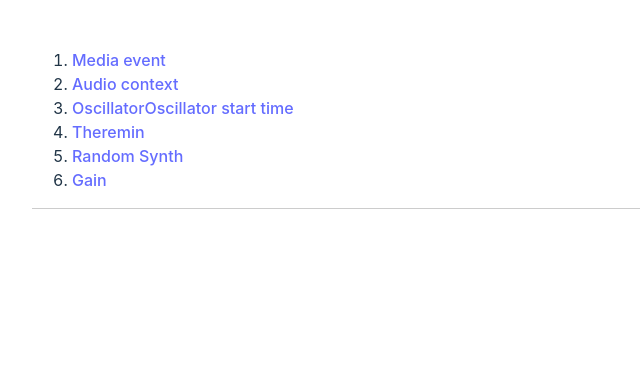
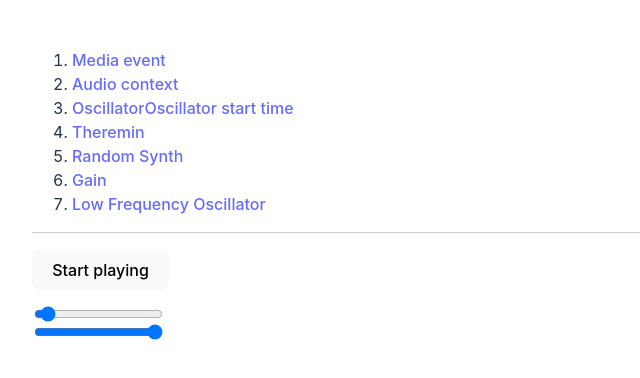
Before and after one commit to gasp/webaudio-vue, a Vue app: page /lfo in a window 1280 px wide. Shown: the top 378 px of the page, without its empty margins (0-640 px from the left). Built offline with nearby package versions, Linux system fonts and the light colour scheme.

Commit message:
feat: add lfo

```diff
--- a/src/App.vue
+++ b/src/App.vue
@@ -24,6 +24,9 @@ import { RouterLink } from 'vue-router'
       <li>
         <RouterLink to="/gain">Gain</RouterLink>
       </li>
+      <li>
+        <RouterLink to="/lfo">Low Frequency Oscillator</RouterLink>
+      </li>
     </ol>
 
   </nav>
--- a/src/components/Gain.vue
+++ b/src/components/Gain.vue
@@ -31,7 +31,12 @@ watch(gain, (newGain) => {
 </template>
 
 <style scoped>
-.read-the-docs {
-  color: #888;
+button {
+  display: block;
+  margin: 1rem 0;
+}
+
+input {
+  display: block
 }
 </style>
--- /dev/null
+++ b/src/components/LowFrequencyOscillator.vue
@@ -0,0 +1,54 @@
+<script setup lang="ts">
+import { ref, watch } from 'vue';
+const oscFreq = ref(50);
+const lfoFreq = ref(50);
+let amp: GainNode | null = null;
+let osc: OscillatorNode | null = null;
+let lfo: OscillatorNode | null = null;
+
+function play() {
+  const context = new AudioContext()
+  osc = context.createOscillator()
+  osc.type = 'sine'
+  osc.frequency.value = 430
+
+  amp = context.createGain()
+  amp.gain.setValueAtTime(1, context.currentTime)
+
+  lfo = context.createOscillator()
+  lfo.type = 'sine'
+  lfo.frequency.value = 4
+
+  lfo.connect(amp.gain)
+  osc.connect(amp).connect(context.destination)
+  lfo.start()
+  osc.start()
+}
+
+watch(oscFreq, (newOscFreq) => {
+  if (!amp || !osc) return
+  osc.frequency.setValueAtTime(newOscFreq, amp.context.currentTime)
+})
+
+watch(lfoFreq, (newLfoFreq) => {
+  if (!amp || !lfo) return
+  lfo.frequency.setValueAtTime(newLfoFreq, amp.context.currentTime)
+})
+</script>
+
+<template>
+  <button @click="play">Start playing</button>
+  <input type="range" min="0" max="1000" v-model="oscFreq" />
+  <input type="range" min="0" max="50" v-model="lfoFreq" />
+</template>
+
+<style scoped>
+button {
+  display: block;
+  margin-bottom: 1rem;
+}
+
+input {
+  display: block
+}
+</style>
--- a/src/router.ts
+++ b/src/router.ts
@@ -8,6 +8,7 @@ import OscillatorStartTime from './components/OscillatorStartTime.vue'
 import Theremin from './components/Theremin.vue'
 import RandomSynth from './components/RandomSynth.vue'
 import Gain from './components/Gain.vue'
+import LowFrequencyOscillator from './components/LowFrequencyOscillator.vue'
 
 const routes = [
   { path: '/', component: Home },
@@ -18,6 +19,7 @@ const routes = [
   { path: '/theremin', component: Theremin },
   { path: '/random-synth', component: RandomSynth },
   { path: '/gain', component: Gain },
+  { path: '/lfo', component: LowFrequencyOscillator },
 ]
 
 const router = createRouter({
```
